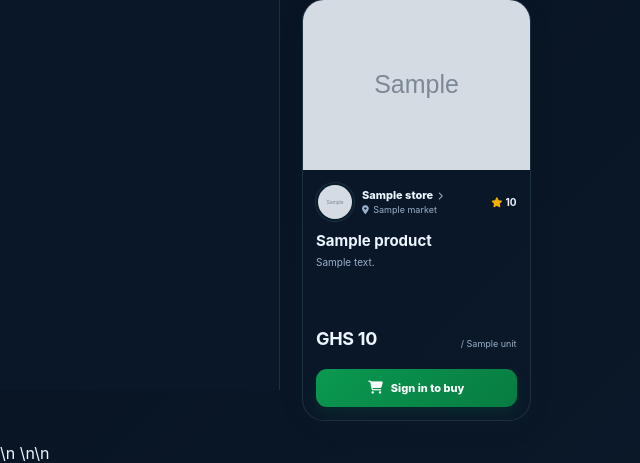
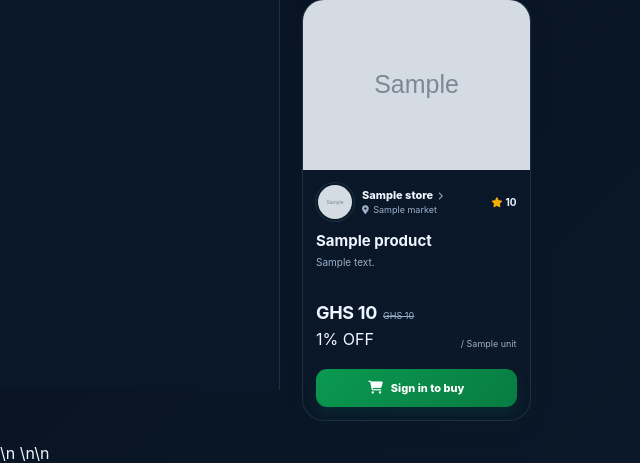
Before and after one commit to csbrotherslabs/market_day, a Django app: template templates/core_app/product_listing.html in a window 1280 px wide. Shown: the part 410-873 px from the top of the page, without its empty margins (0-640 px from the left). Run offline with Django 5.2, Linux system fonts and the light colour scheme; the template is opened without the code that fills it: most values are stand-ins (such as "Sample title", 1, 10 or a date in 2020); grey boxes marked "Sample" are stand-in pictures.

Commit message:
Complete seller identity and discount treatment on product cards

```diff
--- a/templates/core_app/includes/product_card.html
+++ b/templates/core_app/includes/product_card.html
@@ -5,7 +5,7 @@
   </div>
   <div class="md-product-content">
     <div class="md-seller-row">
-      <div class="md-seller-photo">{% if product.seller.seller_photo %}<img src="{{ product.seller.seller_photo.url }}" alt="{{ product.seller.user.get_full_name|default:product.seller.user.username }}">{% else %}<span>{{ product.seller.user.first_name|default:product.seller.user.username|slice:':1'|upper }}</span>{% endif %}</div>
+      <div class="md-seller-photo">{% if product.seller.seller_photo %}<img src="{{ product.seller.seller_photo.url }}" alt="{{ product.seller.user.get_full_name|default:product.seller.user.username }}">{% elif product.seller.user.profile.profile_image %}<img src="{{ product.seller.user.profile.profile_image.url }}" alt="{{ product.seller.user.get_full_name|default:product.seller.user.username }}">{% else %}<span>{{ product.seller.user.first_name|default:product.seller.user.username|slice:':1'|upper }}</span>{% endif %}</div>
       <div class="md-seller-copy">
         {% if product.store %}<a class="md-shop-link" href="{% url 'public_storefront' product.store.id %}">{{ product.store.name }} <i class="fa-solid fa-chevron-right"></i></a>{% else %}<strong>{{ product.seller.stall_name|default:product.seller.user.username }}</strong>{% endif %}
         {% if product.store.market %}<span class="md-market"><i class="fa-solid fa-location-dot"></i> {{ product.store.market.name }}</span>{% endif %}
@@ -16,7 +16,7 @@
     <h3 class="md-product-name">{{ product.name }}</h3>
     {% if product.description %}<p class="md-product-description">{{ product.description|truncatechars:76 }}</p>{% endif %}
     <div class="md-price-row">
-      <div class="md-price-group"><strong>GHS {% if product.discount_price and product.discount_price < product.price %}{{ product.discount_price }}{% else %}{{ product.price }}{% endif %}</strong>{% if product.discount_price and product.discount_price < product.price %}<del>GHS {{ product.price }}</del>{% endif %}</div>
+      <div class="md-price-group"><strong>GHS {% if product.discount_percentage %}{{ product.discount_price }}{% else %}{{ product.price }}{% endif %}</strong>{% if product.discount_percentage %}<del>GHS {{ product.price }}</del><span class="md-discount">{{ product.discount_percentage }}% OFF</span>{% endif %}</div>
       <span class="md-unit">/ {{ product.unit }}</span>
     </div>
     <div class="md-product-tags">
```
